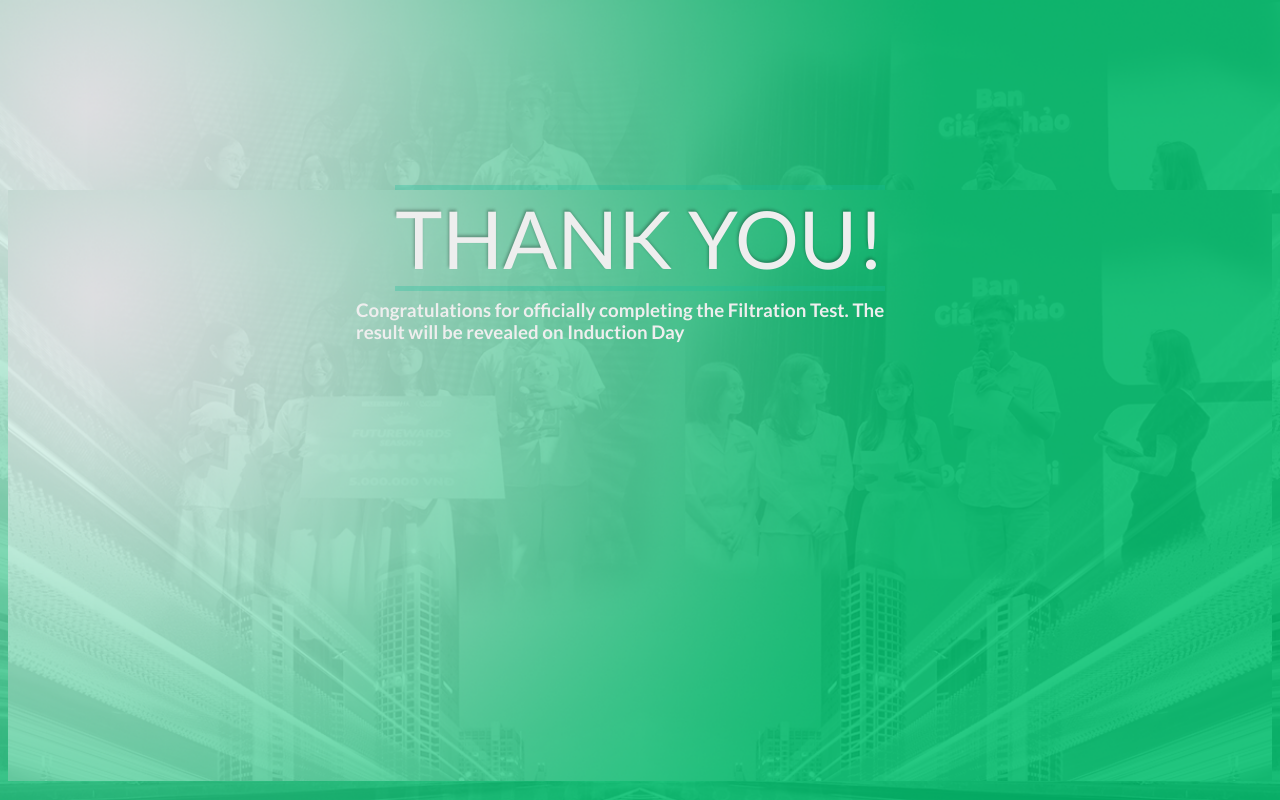
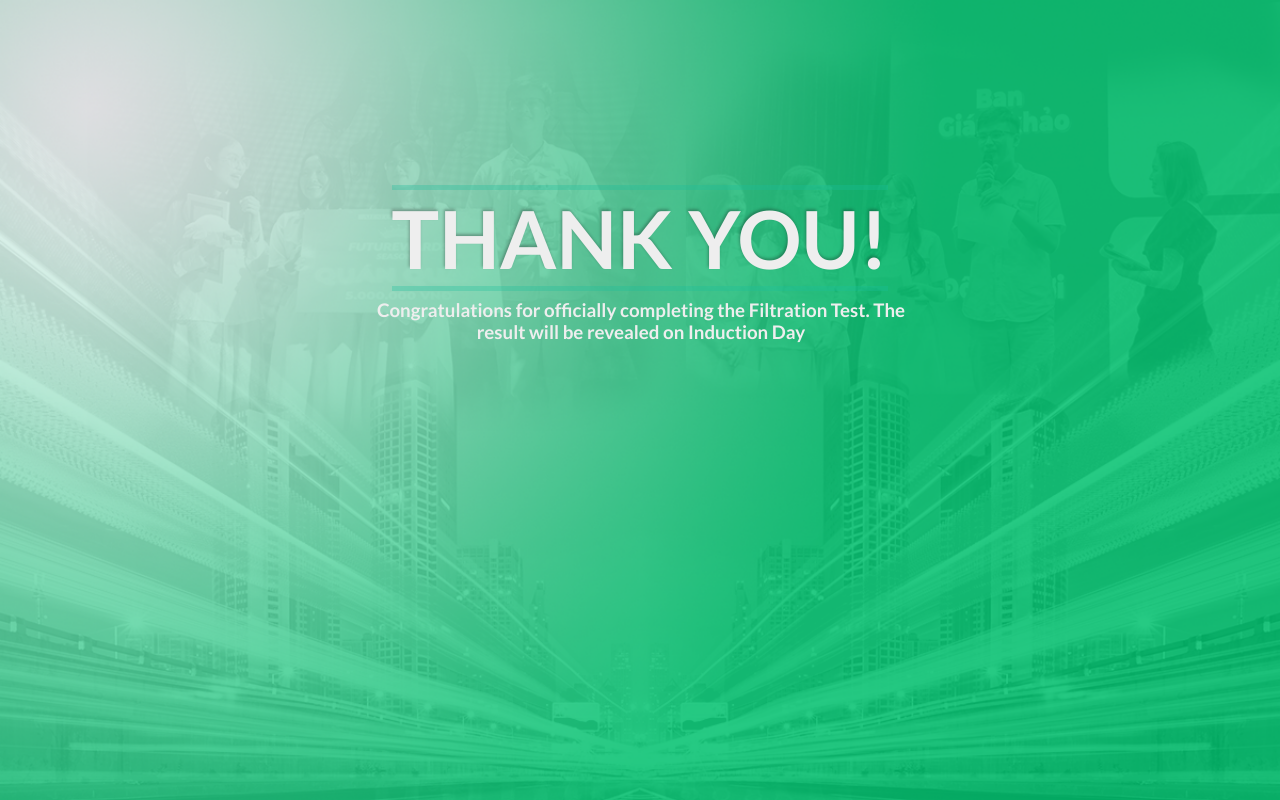
Before and after one commit to pseudo-sm/mcq.invincix.com, a Django app: page /done in a window 1280 px wide. Run offline with Django 3.2, Linux system fonts and the light colour scheme.

Commit message:
design fixes last minutes

```diff
--- a/mcqs/admin.py
+++ b/mcqs/admin.py
@@ -34,7 +34,7 @@ admin.site.unregister(User)
 admin.site.unregister(Group)
 
 admin.site.register(Question,QuestionAdmin)
-admin.site.register(Candidate)
+#admin.site.register(Candidate)
 admin.site.register(PassKey)
-admin.site.register(Submission)
+#admin.site.register(Submission)
 admin.site.register(Answer,AnswerAdmin)
--- a/mcqs/templates/done.html
+++ b/mcqs/templates/done.html
@@ -4,10 +4,11 @@
     <link href='https://fonts.googleapis.com/css?family=Lato:400,700' rel='stylesheet' type='text/css'>
 
     <style>
-        body, html {
+        body {
             background-image: url('{% static 'backgroundcxp.png' %}');
             background-repeat: no-repeat;
             background-size: cover;
+            text-align: center;
           }
 
           #wrapper {
@@ -53,7 +54,7 @@
     <!-- We make a wrap around all of the content so that we can simply animate all of the content at the same time. I wanted a zoomIn effect and instead of placing the same class on all tags, I wrapped them into one div! -->
   <h1>
     <!-- The <h1> tag is the reason why the text is big! -->
-    <underline>Thank you!</underline>
+    <underline><b>Thank you!</b></underline>
     <!-- The underline makes a border on the top and on the bottom of the text -->
   </h1>
   <h3>
--- a/mcqs/templates/index.html
+++ b/mcqs/templates/index.html
@@ -4,6 +4,7 @@
   <link rel="stylesheet" href="https://cdn.jsdelivr.net/npm/bootstrap-icons@1.3.0/font/bootstrap-icons.css">
   <link rel="stylesheet" href="https://cdnjs.cloudflare.com/ajax/libs/font-awesome/6.2.0/css/all.min.css">
     <link rel="stylesheet" href="https://cdn.jsdelivr.net/npm/bootstrap@4.0.0/dist/css/bootstrap.min.css" integrity="sha384-Gn5384xqQ1aoWXA+058RXPxPg6fy4IWvTNh0E263XmFcJlSAwiGgFAW/dAiS6JXm" crossorigin="anonymous">
+    <link href='https://fonts.googleapis.com/css?family=Lato:400,700' rel='stylesheet' type='text/css'>
     <style>
         body {
             font-family: 'Lato';
```
